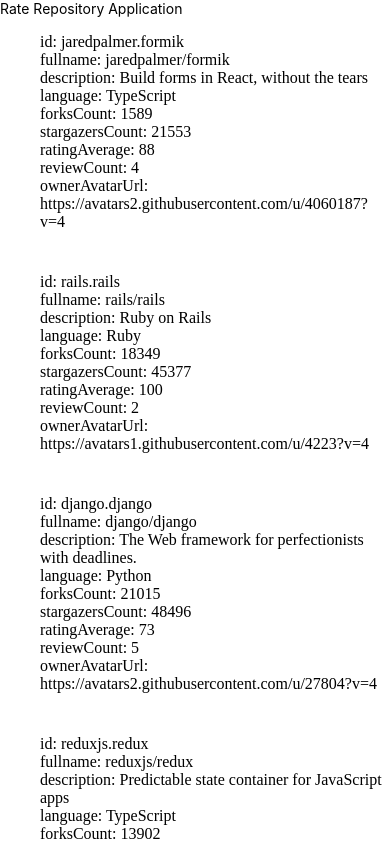
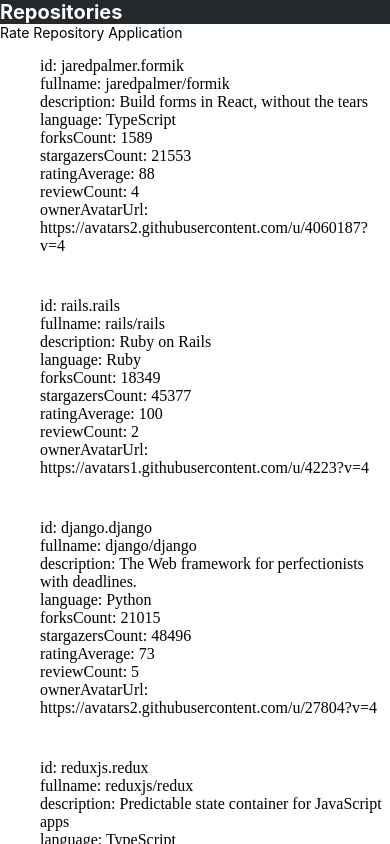
Before and after one commit to classroom-dee/rn, a React Native app: screen / in a window 390 px wide. Built offline with nearby package versions, Linux system fonts and the light colour scheme.

Commit message:
Exercise 10.4

```diff
--- /dev/null
+++ b/src/components/AppBar.jsx
@@ -0,0 +1,26 @@
+import { View, StyleSheet } from 'react-native';
+import Constants from 'expo-constants';
+import theme from '../theme';
+import AppBarTab from './AppBarTab';
+
+const styles = StyleSheet.create({
+    container: {
+        paddingTop: Constants.statusBarHeight,
+        backgroundColor: theme.colors.navBarBG,
+    },
+    tabs: {
+        color: theme.colors.textWhite,
+        fontSize: 20,
+        fontWeight: 'bold'
+    }
+});
+console.log(`the height of the stat bar in this env is: ${Constants.statusBarHeight}`)
+const AppBar = () => {
+  return (
+    <View style={styles.container}>
+        <AppBarTab style={styles.tabs}/>
+    </View>
+  )
+};
+
+export default AppBar;
--- /dev/null
+++ b/src/components/AppBarTab.jsx
@@ -0,0 +1,14 @@
+import { Pressable, Text } from "react-native";
+
+const AppBarTab = ({ style }) => {
+
+    return (
+        <Pressable>
+            <Text style={style}>
+                Repositories
+            </Text>
+        </Pressable>
+    )
+}
+
+export default AppBarTab
--- a/src/components/main.jsx
+++ b/src/components/main.jsx
@@ -1,10 +1,10 @@
 import Constants from 'expo-constants';
 import { Text, StyleSheet, View } from 'react-native';
 import RepositoryList from './RepositoryList';
+import AppBar from './AppBar';
 
 const styles = StyleSheet.create({
   container: {
-    marginTop: Constants.statusBarHeight,
     flexGrow: 1,
     flexShrink: 1,
   },
@@ -13,6 +13,7 @@
 const Main = () => {
   return (
     <View style={styles.container}>
+      <AppBar />
       <Text>Rate Repository Application</Text>
       <RepositoryList />
     </View>
--- /dev/null
+++ b/src/theme.js
@@ -0,0 +1,22 @@
+const theme = {
+    colors: {
+      textPrimary: '#24292e',
+      textSecondary: '#586069',
+      primary: '#0366d6',
+      navBarBG: '#24292e',
+      textWhite: 'white'
+    },
+    fontSizes: {
+      body: 14,
+      subheading: 16,
+    },
+    fonts: {
+      main: 'System',
+    },
+    fontWeights: {
+      normal: '400',
+      bold: '700',
+    },
+  };
+
+  export default theme;
```
